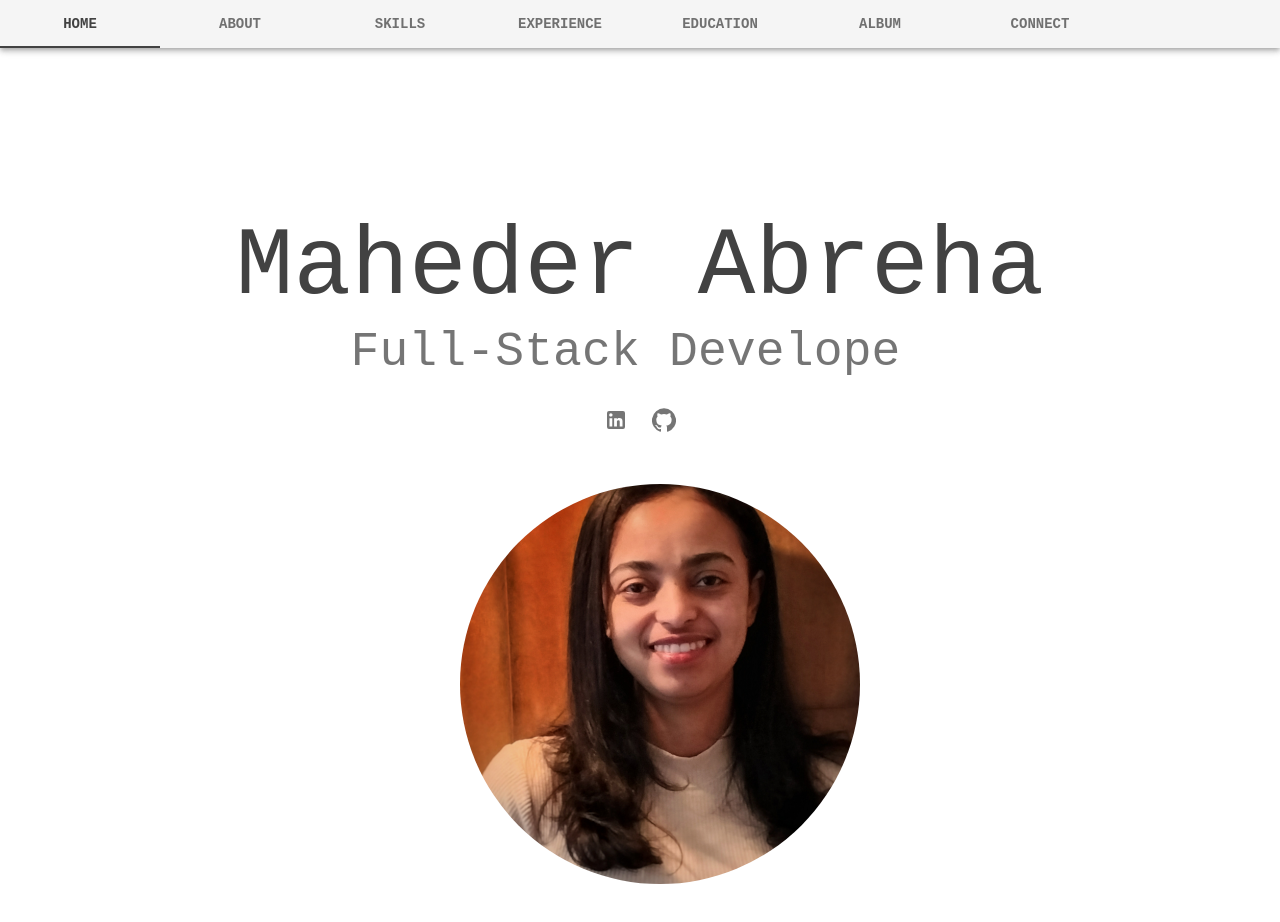
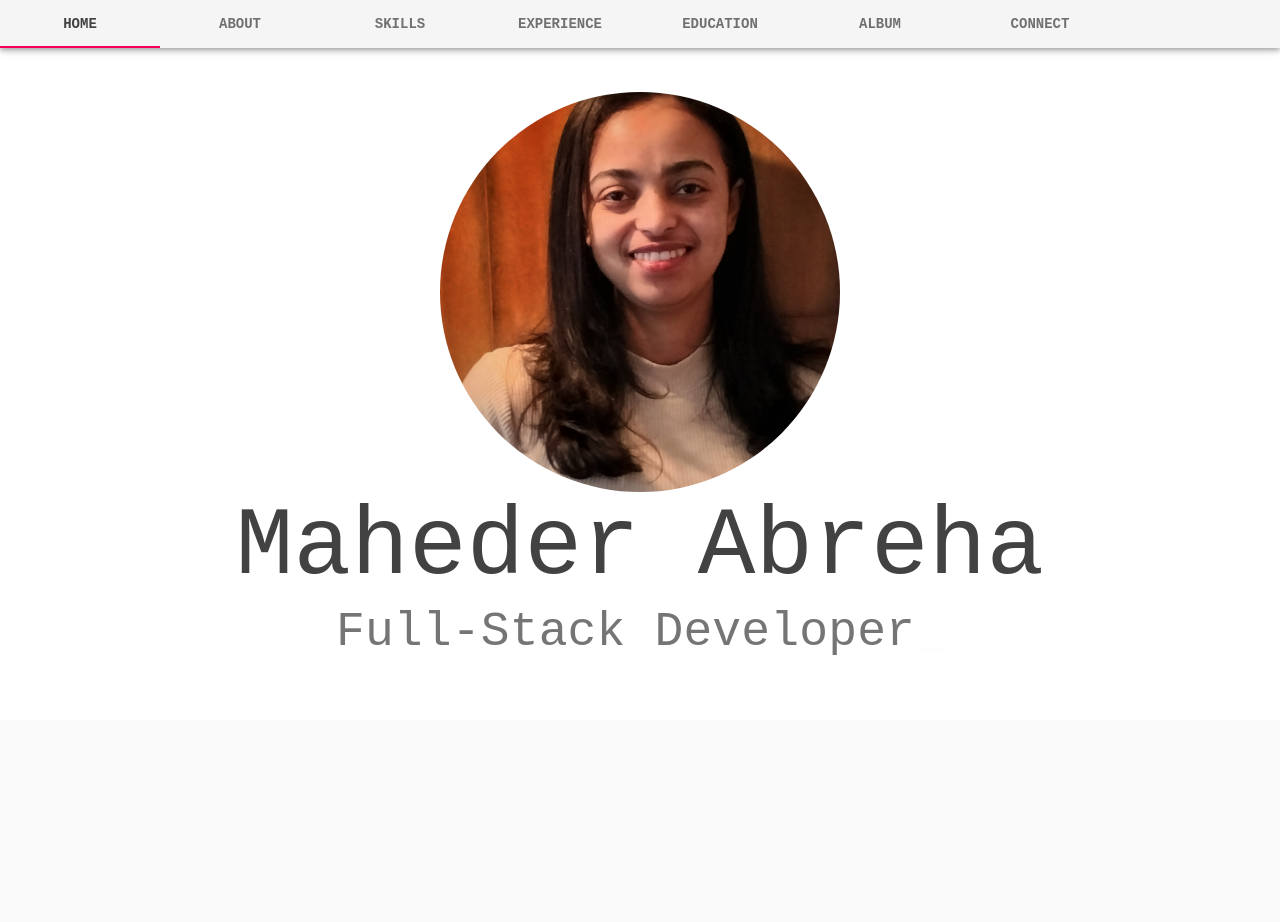
Before and after one commit to MahederAbreha/portfolio, a React (Create React App) app: page /home in a window 1280 px wide. Shown: the top 922 px of the page. After the commit the page ends 800 px from the top, so only its background shows below. Built offline with nearby package versions, Linux system fonts and the light colour scheme.

Commit message:
Introduction and About page competed

```diff
--- a/src/About.jsx
+++ b/src/About.jsx
@@ -1,41 +1,54 @@
 import React from 'react';
-import { Container, Typography } from '@material-ui/core';
+import { Button, Container, Typography } from '@material-ui/core';
+import { Avatar } from '@mui/material';
 
-const mainPageStyle = {
-    //display: 'flex',
-    // flexDirection: 'row',
+const underlineStyle = {
+    align: 'left',
+    color: '#ec407a',
+};
+const containerStyle = {
+    display: 'flex',
+    justifyContent: 'space-around',
     alignItems: 'center',
-    // justifyContent: 'center',
-    height: '100vh',
-    // border: '1px dashed blue',
-    backgroundColor: '#e2c5c5',
+    padding: '20px',
   };
 
-  const nameDiv = {
+  const textContainerStyle = {
+    flex: 1,
+    paddingRight: '20px',
+  };
+
+  const innerDivStyle = {
+    marginBottom: '20px',
+  };
+
+  const avatarContainerStyle = {
+    flex: 1,
     display: 'flex',
-    flexDirection: 'column',
-    alignItems: 'center',
-    padding: '50px',
-    marginRight: '100px',
-
-
-
+    justifyContent: 'flex-end',
   };
 
 function About() {
     return (
-        <Container>
-            <Typography
-            variant='h2'
-            align='center'
-            color='textSecondary'
-            gutterBottom
-            paragraph
-            >
-                Software Engineer
-                I am an experienced Software Engineer with a passion for clean and efficient code. I specialize in creating scalable and high-performance applications using technologies such as Java, JavaScript, Spring Boot, Hibernate, Microservice, and RESTful APIs. I am also skilled in database design, optimization, and performance tuning in both relational and NoSQL databases. In my years of experience working on various projects across different business domains, I have a proven ability to manage competing priorities and communication to multiple stakeholders.
+        <Container style={containerStyle}>
+            <div style={textContainerStyle}>
+                <div style={innerDivStyle}>
+                <Typography variant='h2'style={underlineStyle}> About</Typography>
+                </div>
+                <div style={innerDivStyle}>
+                <Typography variant='h6'align='left'color='textSecondary' gutterBottom paragraph>
+                    <div style={innerDivStyle}><Typography variant='h4'> Software Engineer </Typography></div>
+                    I am an experienced Software Engineer with a passion for clean and efficient code. I specialize in creating scalable and high-performance applications using technologies such as Java, JavaScript, Spring Boot, Hibernate, Microservice, and RESTful APIs. I am also skilled in database design, optimization, and performance tuning in both relational and NoSQL databases. In my years of experience working on various projects across different business domains, I have a proven ability to manage competing priorities and communication to multiple stakeholders.
+                </Typography>
+                </div>
 
-            </Typography>
+                <Button variant='outlined'href='https://drive.google.com/file/d/1jjsFnwslJBPSSrvSqnZMIxhNnRm6QUIs/view?usp=sharing'>
+                    Download Resume
+                </Button>
+            </div>
+            <div style={avatarContainerStyle}>
+                <Avatar alt="Maheder Abreha" src="photo.jpg" sx={{ width: 400, height: 400 }} />
+            </div>
         </Container>
     );
 }
--- a/src/App.jsx
+++ b/src/App.jsx
@@ -1,19 +1,10 @@
 import React from "react";
 import { CssBaseline } from '@material-ui/core';
-// import { PhotoCamera } from '@material-ui/icons';
 import NavBar from "./temp";
-import { Route, Routes } from "react-router-dom";
-import Introduction from "./Introduction";
-import About from './About';
-import Skills from './Skills';
-import Experience from './Experience';
-import Edu from './Edu';
-import Blog from './Blog';
-import Contact from './Contact';
 import { createTheme, ThemeProvider } from '@material-ui/core';
-import Album from "./Album";
 
-const theme = createTheme  ({
+
+const theme = createTheme({
     palette: {
         primary: {
             main: '#424242'
@@ -33,17 +24,7 @@ const App = () => {
         <div>
             <CssBaseline />
             <ThemeProvider theme={theme}>
-            <NavBar />
-            {/* <Routes>
-                <Route exact path="/" element={<Introduction/>} />
-                <Route exact path="/about" element={<About/>} />
-                <Route exact path="/skills" element={<Skills/>} />
-                <Route exact path="/experience" element={<Experience/>} />
-                <Route exact path="/education" element={<Edu/>} />
-                <Route exact path="/blog" element={<Blog/>} />
-                <Route exact path="/connect" element={<Contact/>} />
-                <Route exact path="/album" element={<Album/>} />
-            </Routes> */}
+                <NavBar />
             </ThemeProvider>
         </div>
     );
--- a/src/Introduction.jsx
+++ b/src/Introduction.jsx
@@ -1,19 +1,48 @@
 import React from 'react';
-import LinkedInIcon from '@material-ui/icons/LinkedIn';
-import GitHubIcon from '@material-ui/icons/GitHub';
-import { IconButton, Avatar } from '@mui/material';
+// import LinkedInIcon from '@material-ui/icons/LinkedIn';
+// import GitHubIcon from '@material-ui/icons/GitHub';
+import { Avatar } from '@mui/material';
 import { Typewriter } from 'react-simple-typewriter';
 import { Typography } from '@material-ui/core';
-import './styles.css'; // Import your CSS file
 
+const mainContainerStyle = {
+  display: 'flex',
+  flexDirection: 'row',
+  justifyContent: 'center',
+  alignItems: 'center',
+  padding: '20px',
+  '@media (max-width: 768px)': {
+    marginLeft: '0px',
+    marginTop: '40px',
+  },
+};
+
+const textContainer = {
+  textAlign: 'center',
+  justifyContent: 'flex-end',
+  display: 'block',
+}
+const avatarContainerStyle = {
+  width: '100%',
+  maxWidth: '400px',
+  marginLeft: '40px',
+  margin: '0 auto',
+  '@media (max-width: 768px)': {
+    marginLeft: '0px',
+    marginTop: '30px',
+  },
+}
 const Home = () => {
   const handleType = (count) => {
     console.log(count);
   };
 
   return (
-    <div className="main-container">
-      <div className="name-container">
+    <div style={mainContainerStyle}>
+      <div style={textContainer}>
+        <div style={avatarContainerStyle}>
+          <Avatar alt="Maheder Abreha" src="photo.jpg" sx={{ width: 400, height: 400 }} />
+        </div>
         <Typography variant="h1" color="primary">
           Maheder Abreha
         </Typography>
@@ -29,17 +58,14 @@ const Home = () => {
             onType={handleType}
           />
         </Typography>
-        <div className="social-icons">
+        {/* <div className="social-icons">
           <IconButton href="https://www.linkedin.com/in/maheder-abreha/" target="_blank" rel="noopener noreferrer" size="large" aria-label="LinkedIn">
             <LinkedInIcon />
           </IconButton>
           <IconButton href="https://github.com/MahederAbreha" target="_blank" rel="noopener noreferrer" size="large" aria-label="GitHub">
             <GitHubIcon />
           </IconButton>
-        </div>
-      </div>
-      <div className="avatar-container">
-        <Avatar alt="Maheder Abreha" src="photo.jpg" sx={{ width: 400, height: 400 }} />
+        </div> */}
       </div>
     </div>
   );
--- a/src/styles.css
+++ /dev/null
@@ -1,44 +0,0 @@
-styles.css
-.container {
-    display: flex;
-    justify-content: space-between;
-    align-items: center;
-  }
-
-.main-container {
-    display: flex;
-    flex-direction: column;
-    align-items: center;
-    padding: 140px;
-    @media (max-width: 768px) {
-        margin-left: 0px;
-        margin-top: 40px;
-      }
-  }
-
-  .name-container {
-    text-align: center;
-    margin-bottom: 20px;
-    display:block;
-  }
-
-  .social-icons {
-    display: flex;
-    justify-content: center;
-    margin-bottom: 20px;
-  }
-
-  .avatar-container {
-    width: 100%; /* Ensures the avatar takes full width */
-    max-width: 400px; /* Limits the avatar size on larger screens */
-    margin-left: 40px;
-
-
-  }
-
-  /* Media query for mobile devices */
-  @media (max-width: 768px) {
-    .avatar-container {
-      max-width: 100%; /* Avatar takes full width on smaller screens */
-    }
-  }
--- a/src/temp.jsx
+++ b/src/temp.jsx
@@ -16,7 +16,6 @@ import Contact from './Contact';
 
 function TabPanel(props) {
   const { children, value, index, ...other } = props;
-
   return (
     <div
       role="tabpanel"
@@ -33,20 +32,17 @@ function TabPanel(props) {
     </div>
   );
 }
-
 TabPanel.propTypes = {
   children: PropTypes.node,
   index: PropTypes.any.isRequired,
   value: PropTypes.any.isRequired,
 };
-
 function a11yProps(index) {
   return {
     id: `scrollable-auto-tab-${index}`,
     'aria-controls': `scrollable-auto-tabpanel-${index}`,
   };
 }
-
 const useStyles = makeStyles((theme) => ({
   root: {
     flexGrow: 1,
@@ -54,7 +50,6 @@ const useStyles = makeStyles((theme) => ({
     backgroundColor: theme.palette.background.paper,
   },
 }));
-
 export default function ScrollableTabsButtonAuto() {
   const classes = useStyles();
   const [value, setValue] = React.useState(0);
@@ -69,7 +64,7 @@ export default function ScrollableTabsButtonAuto() {
         <Tabs
           value={value}
           onChange={handleChange}
-          indicatorColor="primary"
+          indicatorColor="secondary"
           textColor="primary"
           variant="scrollable"
           scrollButtons="auto"
@@ -108,12 +103,3 @@ export default function ScrollableTabsButtonAuto() {
     </div>
   );
 }
-
-{/* <HeaderItem to="/" label="Home" />
-<HeaderItem to="/about" label="About" />
-<HeaderItem to="/skills" label="Skills" />
-<HeaderItem to="/experience" label="Experience" />
-<HeaderItem to="/education" label="Education" />
-<HeaderItem to="/blog" label="Blog" />
-<HeaderItem to="/connect" label="Connect" />
-<HeaderItem to="/album" label="Album" /> */}
```
